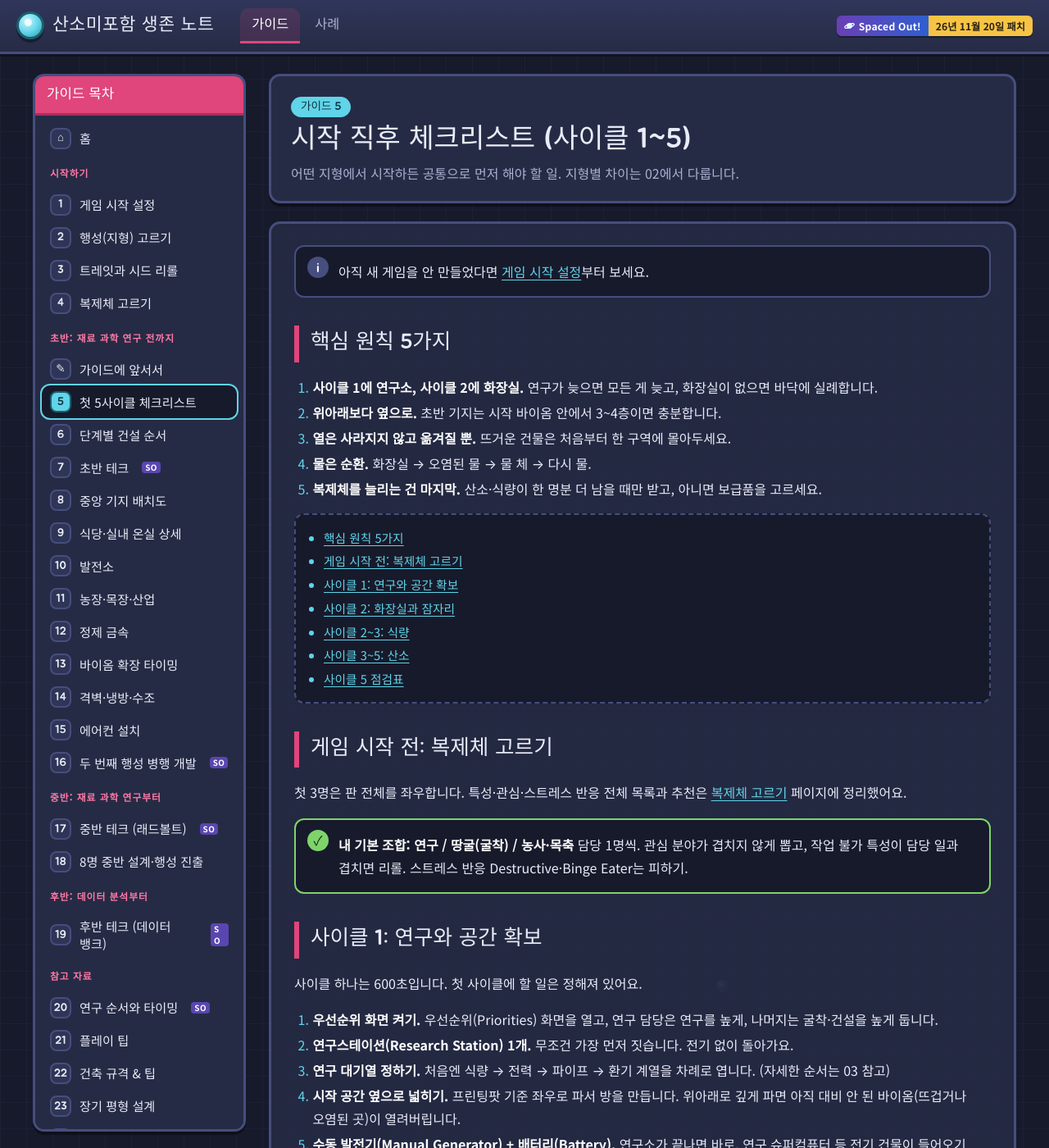
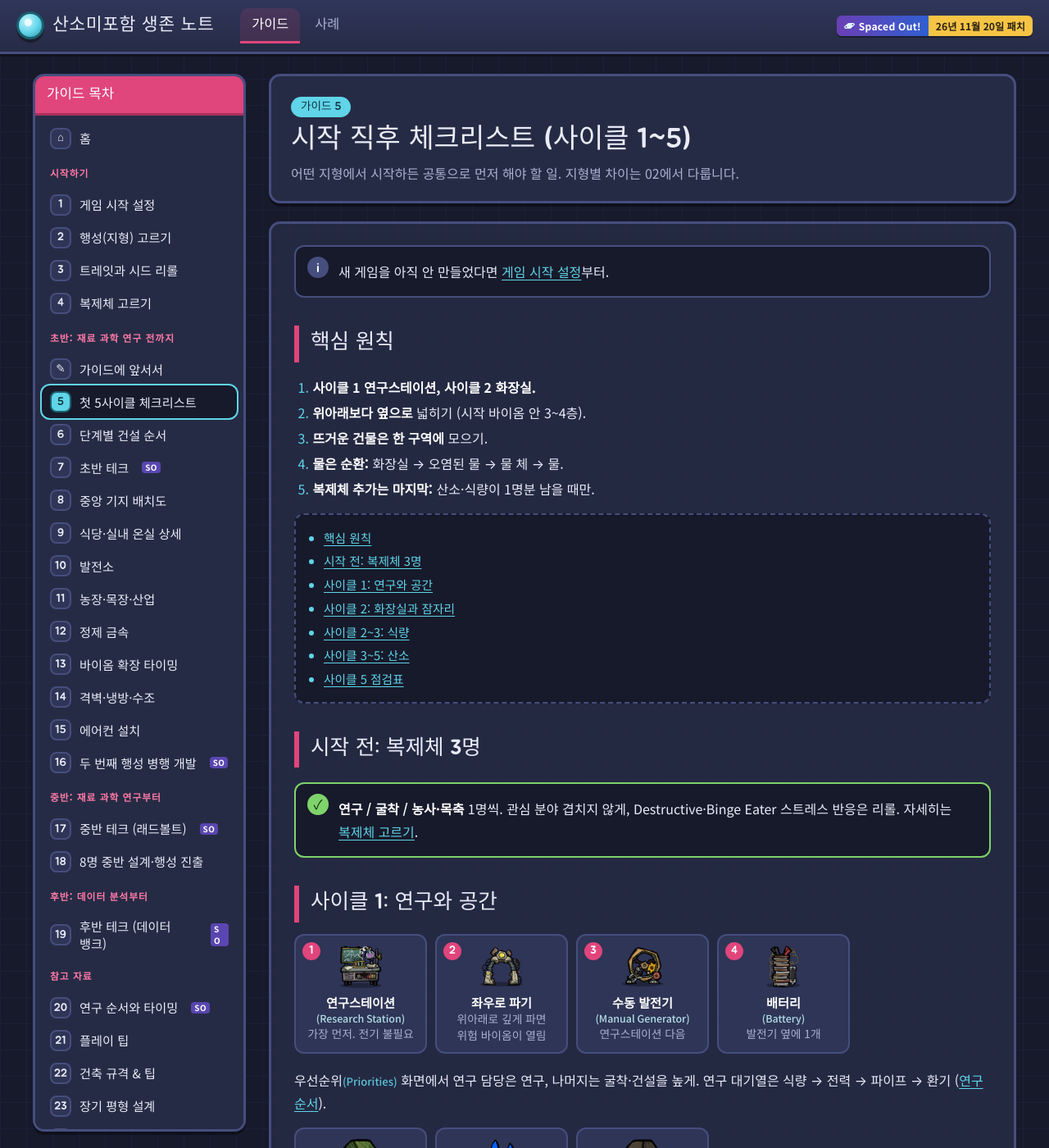
Before and after one commit to zaGamer95/oni, a Jekyll site: the page built from guide/01-first-cycles.md, in a window 1280 px wide and 1400 px high. Shown: the whole window at 82% size. Built offline with Jekyll 4.4.1, drawn with Linux system fonts in a browser that asks for light colours; some of the changed text lies outside the part shown.

Commit message:
간결 모드 컴포넌트: 접이식 상세 수치, 아이콘 카드, 한영 병행 표기 강조 + 첫 5사이클 페이지 시범 적용
Co-Authored-By: Claude Opus 5.5 <noreply@anthropic.com>
Claude-Session: https://claude.ai/code/session_01D1TBnShQY31ViVkF2RHigT

```diff
--- /dev/null
+++ b/_includes/i.html
@@ -0,0 +1 @@
+<img class="gi" src="{{ '/assets/img/icons/' | append: include.n | append: '.png' | relative_url }}" alt="{{ include.alt | default: include.n }}" loading="lazy">
--- a/assets/css/style.css
+++ b/assets/css/style.css
@@ -589,3 +589,49 @@ img.img-missing { display: none; }
 .case-body { display: flex; flex-direction: column; gap: 4px; align-items: flex-start; }
 .case-body strong { font-family: var(--font-display); font-size: 1.2rem; font-weight: 400; }
 .case-body small { color: var(--ink-dim); font-size: .88rem; }
+
+/* ==========================================================
+   간결 모드 컴포넌트 (2026-11-28)
+   ========================================================== */
+/* 접이식 상세 수치: <details class="nums" markdown="1"><summary>상세 수치</summary> ... </details> */
+.prose details.nums { margin: 12px 0 18px; background: var(--bg); border: 2px dashed var(--panel-edge); border-radius: 12px; }
+.prose details.nums > summary {
+  cursor: pointer; list-style: none; padding: 9px 14px; font-family: var(--font-display); color: var(--power);
+  display: flex; align-items: center; gap: 8px; user-select: none;
+}
+.prose details.nums > summary::-webkit-details-marker { display: none; }
+.prose details.nums > summary::before {
+  content: "▸"; display: grid; place-items: center; width: 22px; height: 22px; border-radius: 6px;
+  background: var(--panel-2); color: var(--power); font-size: .8rem; transition: transform .15s;
+}
+.prose details.nums > summary::after { content: "눌러서 펼치기"; margin-left: auto; font-family: var(--font-body); font-size: .75rem; color: var(--ink-dim); }
+.prose details.nums[open] > summary::before { transform: rotate(90deg); }
+.prose details.nums[open] > summary::after { content: "접기"; }
+.prose details.nums[open] { border-style: solid; }
+.prose details.nums > :not(summary) { margin-left: 14px; margin-right: 14px; }
+.prose details.nums > :last-child { margin-bottom: 14px; }
+.prose details.nums .table-wrap { margin: 6px 14px 12px; }
+
+/* 인게임 아이콘 (인라인): {% include i.html n="Outhouse" %} */
+.prose img.gi { width: 1.6em; height: 1.6em; object-fit: contain; vertical-align: -0.45em; margin-right: 2px; }
+
+/* 아이콘 카드 그리드: 목록 위에 {: .ico-grid} */
+.prose ul.ico-grid { list-style: none; padding: 0; margin: 14px 0 18px; display: grid; grid-template-columns: repeat(auto-fill, minmax(150px, 1fr)); gap: 10px; }
+.prose ul.ico-grid > li {
+  margin: 0; padding: 12px 10px 10px; text-align: center; font-size: .86rem; line-height: 1.45; color: var(--ink-dim);
+  background: var(--panel-2); border: 2px solid var(--panel-edge); border-radius: 12px;
+}
+.prose ul.ico-grid > li::marker { content: none; }
+.prose ul.ico-grid > li img.gi, .prose ul.ico-grid > li > img { display: block; width: 52px; height: 52px; margin: 0 auto 6px; vertical-align: 0; }
+.prose ul.ico-grid > li strong { display: block; color: #fff; font-size: .95rem; }
+.prose ul.ico-grid > li strong .en { display: block; }
+.prose ol.ico-grid { counter-reset: s; list-style: none; padding: 0; margin: 14px 0 18px; display: grid; grid-template-columns: repeat(auto-fill, minmax(150px, 1fr)); gap: 10px; }
+.prose ol.ico-grid > li { counter-increment: s; position: relative; margin: 0; padding: 12px 10px 10px; text-align: center; font-size: .86rem; line-height: 1.45; color: var(--ink-dim); background: var(--panel-2); border: 2px solid var(--panel-edge); border-radius: 12px; }
+.prose ol.ico-grid > li::before { content: counter(s); position: absolute; left: 8px; top: 8px; width: 22px; height: 22px; border-radius: 50%; display: grid; place-items: center; background: var(--accent); color: #fff; font-family: var(--font-display); font-size: .85rem; }
+.prose ol.ico-grid > li img.gi, .prose ol.ico-grid > li > img { display: block; width: 52px; height: 52px; margin: 0 auto 6px; vertical-align: 0; }
+.prose ol.ico-grid > li strong { display: block; color: #fff; font-size: .95rem; }
+.prose ol.ico-grid > li strong .en { display: block; }
+
+/* 한영 병행 표기: "한글 (English)"의 영어 부분을 main.js가 .en 으로 감쌈 */
+.prose .en { font-size: .82em; font-weight: 500; color: var(--oxygen); opacity: .9; white-space: nowrap; }
+.prose strong .en { color: #bfeef7; }
--- a/assets/js/main.js
+++ b/assets/js/main.js
@@ -167,3 +167,31 @@ document.querySelectorAll('img[data-fallback]').forEach(function (img) {
     show(total);
   } else show(1);
 })();
+
+// 한영 병행 표기: 본문 "한글 (English)"의 "(English)"를 <span class="en">으로 감싸 눈에 잘 띄게
+(function () {
+  var re = /\(([A-Z][A-Za-z0-9'’.\-&!]*(?: [A-Za-z0-9'’.\-&!]+)*)\)/g;
+  var root = document.querySelector('.prose');
+  if (!root) return;
+  var walker = document.createTreeWalker(root, NodeFilter.SHOW_TEXT, {
+    acceptNode: function (n) {
+      if (!n.nodeValue || n.nodeValue.indexOf('(') < 0) return NodeFilter.FILTER_REJECT;
+      if (n.parentNode.closest('code, pre, svg, script, style, a.btn')) return NodeFilter.FILTER_REJECT;
+      re.lastIndex = 0;
+      return re.test(n.nodeValue) ? NodeFilter.FILTER_ACCEPT : NodeFilter.FILTER_REJECT;
+    }
+  });
+  var nodes = [];
+  while (walker.nextNode()) nodes.push(walker.currentNode);
+  nodes.forEach(function (n) {
+    var s = n.nodeValue, frag = document.createDocumentFragment(), last = 0, m;
+    re.lastIndex = 0;
+    while ((m = re.exec(s))) {
+      frag.appendChild(document.createTextNode(s.slice(last, m.index)));
+      var sp = document.createElement('span'); sp.className = 'en'; sp.lang = 'en'; sp.textContent = '(' + m[1] + ')';
+      frag.appendChild(sp); last = re.lastIndex;
+    }
+    frag.appendChild(document.createTextNode(s.slice(last)));
+    n.parentNode.replaceChild(frag, n);
+  });
+})();
--- a/guide/01-first-cycles.md
+++ b/guide/01-first-cycles.md
@@ -7,76 +7,103 @@ permalink: /guide/first-cycles/
 description: 어떤 지형에서 시작하든 공통으로 먼저 해야 할 일. 지형별 차이는 02에서 다룹니다.
 ---
 
-> 아직 새 게임을 안 만들었다면 [게임 시작 설정]({{ '/start/' | relative_url }})부터 보세요.
+> 새 게임을 아직 안 만들었다면 [게임 시작 설정]({{ '/start/' | relative_url }})부터.
 
-## 핵심 원칙 5가지
+## 핵심 원칙
 
-1. **사이클 1에 연구소, 사이클 2에 화장실.** 연구가 늦으면 모든 게 늦고, 화장실이 없으면 바닥에 실례합니다.
-2. **위아래보다 옆으로.** 초반 기지는 시작 바이옴 안에서 3~4층이면 충분합니다.
-3. **열은 사라지지 않고 옮겨질 뿐.** 뜨거운 건물은 처음부터 한 구역에 몰아두세요.
-4. **물은 순환.** 화장실 → 오염된 물 → 물 체 → 다시 물.
-5. **복제체를 늘리는 건 마지막.** 산소·식량이 한 명분 더 남을 때만 받고, 아니면 보급품을 고르세요.
+1. **사이클 1 연구스테이션, 사이클 2 화장실.**
+2. **위아래보다 옆으로** 넓히기 (시작 바이옴 안 3~4층).
+3. **뜨거운 건물은 한 구역에** 모으기.
+4. **물은 순환:** 화장실 → 오염된 물 → 물 체 → 물.
+5. **복제체 추가는 마지막:** 산소·식량이 1명분 남을 때만.
 
 * 목차
 {:toc}
 
-## 게임 시작 전: 복제체 고르기
+## 시작 전: 복제체 3명
 
-첫 3명은 판 전체를 좌우합니다. 특성·관심·스트레스 반응 전체 목록과 추천은 [복제체 고르기]({{ '/guide/duplicants/' | relative_url }}) 페이지에 정리했어요.
-
-> **내 기본 조합: 연구 / 땅굴(굴착) / 농사·목축** 담당 1명씩. 관심 분야가 겹치지 않게 뽑고, 작업 불가 특성이 담당 일과 겹치면 리롤. 스트레스 반응 Destructive·Binge Eater는 피하기.
+> **연구 / 굴착 / 농사·목축** 1명씩. 관심 분야 겹치지 않게, Destructive·Binge Eater 스트레스 반응은 리롤. 자세히는 [복제체 고르기]({{ '/guide/duplicants/' | relative_url }}).
 {: .tip}
 
+## 사이클 1: 연구와 공간
 
-## 사이클 1: 연구와 공간 확보
+{: .ico-grid}
+1. {% include i.html n="Research_Station" %} **연구스테이션 (Research Station)** 가장 먼저. 전기 불필요
+2. {% include i.html n="Printing_Pod" %} **좌우로 파기** 위아래로 깊게 파면 위험 바이옴이 열림
+3. {% include i.html n="Manual_Generator" %} **수동 발전기 (Manual Generator)** 연구스테이션 다음
+4. {% include i.html n="Battery" %} **배터리 (Battery)** 발전기 옆에 1개
 
-사이클 하나는 600초입니다. 첫 사이클에 할 일은 정해져 있어요.
+우선순위(Priorities) 화면에서 연구 담당은 연구, 나머지는 굴착·건설을 높게. 연구 대기열은 식량 → 전력 → 파이프 → 환기 ([연구 순서]({{ '/guide/research/' | relative_url }})).
 
-1. **우선순위 화면 켜기.** 우선순위(Priorities) 화면을 열고, 연구 담당은 연구를 높게, 나머지는 굴착·건설을 높게 둡니다.
-2. **연구스테이션(Research Station) 1개.** 무조건 가장 먼저 짓습니다. 전기 없이 돌아가요.
-3. **연구 대기열 정하기.** 처음엔 식량 → 전력 → 파이프 → 환기 계열을 차례로 엽니다. (자세한 순서는 03 참고)
-4. **시작 공간 옆으로 넓히기.** 프린팅팟 기준 좌우로 파서 방을 만듭니다. 위아래로 깊게 파면 아직 대비 안 된 바이옴(뜨겁거나 오염된 곳)이 열려버립니다.
-5. **수동 발전기(Manual Generator) + 배터리(Battery).** 연구소가 끝나면 바로. 연구 슈퍼컴퓨터 등 전기 건물이 들어오기 전에 깔아둡니다.
+{: .ico-grid}
+- {% include i.html n="Algae" %} **조류 (Algae)** 초반 산소
+- {% include i.html n="Water" %} **물 (Water)** 화장실·세면
+- {% include i.html n="Dirt" %} **흙 (Dirt)** 끼니나무 비료
 
-> 바닥이나 벽에 보이는 **조류(Algae)**, **흙(Dirt)**, **물(Water)** 웅덩이 위치를 기억해 두세요. 초반 산소·식량·화장실이 전부 이 세 가지에서 나옵니다.
+위 세 자원의 위치를 기억해 두세요.
 
 ## 사이클 2: 화장실과 잠자리
 
-- **바닥 18칸에 뒷간(Outhouse) 4개 + 세면기(Wash Basin) 4개**, 그리고 물웅덩이에 **피처 펌프(Pitcher Pump) 1개.** 처음부터 이 크기로 지어두면 나중에 다시 지을 필요가 없습니다. 화장실에서 나오는 길에 세면기를 지나가게 배치하세요. (사진은 [6 건설 순서]({{ '/guide/build-order/' | relative_url }}))
-- **간이 침대(Cot) 복제체 수만큼.** 잠을 못 자면 스트레스가 쌓입니다.
-- **배급 상자(Ration Box)** 를 식당 쪽에 하나.
+{: .ico-grid}
+- {% include i.html n="Outhouse" %} **뒷간 (Outhouse)** ×4
+- {% include i.html n="Wash_Basin" %} **세면기 (Wash Basin)** ×4, 나가는 길목에
+- {% include i.html n="Pitcher_Pump" %} **피처 펌프 (Pitcher Pump)** 물웅덩이에 1개
+- {% include i.html n="Cot" %} **간이침대 (Cot)** 복제체 수만큼
+- {% include i.html n="Ration_Box" %} **배급 상자 (Ration Box)** 식당 쪽 1개
 
-> 화장실이 없으면 복제체가 바닥에 볼일을 봅니다. 오염된 물이 바닥에 깔리고 병균(식중독)이 퍼지니 사이클 2 안에 반드시 지으세요.
+> 화장실이 없으면 바닥에 볼일을 봅니다. 오염된 물 + 식중독 병균. **사이클 2 안에.** 배치 사진은 [건설 순서]({{ '/guide/build-order/' | relative_url }}).
 {: .warn}
+
+<details class="nums" markdown="1">
+<summary>상세 수치</summary>
+
+- 화장실 구역: 바닥 18칸에 뒷간 4 + 세면기 4. 처음부터 이 크기로 지으면 다시 지을 일이 없음.
+- 사이클 1개 = 600초.
+</details>
 
 ## 사이클 2~3: 식량
 
-시작할 때 받은 식량은 며칠이면 떨어집니다.
+{: .ico-grid}
+- {% include i.html n="Mealwood" %} **끼니나무 (Mealwood)** 1명당 5그루
+- {% include i.html n="Planter_Box" %} **재배 박스 (Planter Box)** 또는 재배 타일 (Farm Tile)
+- {% include i.html n="Microbe_Musher" %} **미생물 걸죽기 (Microbe Musher)** 이빵 (Liceloaf)으로 만들면 1명당 4그루. 걸죽바는 비상용
 
-- **끼니나무(Mealwood)** 씨앗을 **재배 박스(Planter Box)** 이나 **재배 타일(Farm Tile)** 에 심습니다. 흙(Dirt)을 비료로 씁니다.
-- 처음엔 **복제체 1명당 끼니나무 약 5개**, 수확물을 **이빵(Liceloaf)** 으로 구워 먹으면 **4그루**면 충분합니다. (1개가 3사이클마다 600kcal → 하루 200kcal, 복제체는 하루 1000kcal)
-- 씨앗이 모자라면 바닥의 야생 식물을 수확하면서 씨앗을 모읍니다. 야생 식물은 다 키우지 말고, 씨앗 확보용으로 남겨두는 게 좋아요.
-- 급하면 **미생물 걸죽기(Microbe Musher)** 로 흙+물을 **걸죽바(Mush Bar)** 로 만들 수 있습니다. 맛이 없어서 사기가 떨어지니 비상용입니다.
+야생 식물은 씨앗용으로 남겨 두기.
+
+<details class="nums" markdown="1">
+<summary>상세 수치</summary>
+
+| 항목 | 값 |
+|---|---|
+| 끼니나무 1그루 | 3사이클마다 600 kcal (하루 200 kcal) |
+| 복제체 1명 | 하루 1000 kcal |
+| 비료 | 흙 (Dirt) |
+| 걸죽바 (Mush Bar) | 흙 + 물, 맛이 없어 사기 하락 |
+</details>
 
 ## 사이클 3~5: 산소
 
-시작 지역의 산소는 생각보다 빨리 줄어듭니다. 대략 사이클 5~10쯤 숨이 가빠지기 시작해요.
+{: .ico-grid}
+- {% include i.html n="Oxygen_Diffuser" %} **산소 확산기 (Oxygen Diffuser)** 조류 투입, 1대 ≈ 5명
+- {% include i.html n="Oxylite" %} **산소석 (Oxylite)** 캐서 바닥에 두면 공짜 산소
+- {% include i.html n="Carbon_Dioxide" %} **이산화탄소 (CO₂)** 가장 낮은 곳에 구덩이
 
-- **산소 확산기(Oxygen Diffuser)** 를 짓고 주변 조류(Algae)를 캐서 넣습니다. 1대가 복제체 약 5명분입니다.
-- 시작 근처에 **산소석(Oxylite)** 이 있다면 캐서 기지 바닥에 그냥 두면 산소를 뿜습니다. 공짜 산소입니다.
-- 이산화탄소(CO₂)는 무거워서 기지 바닥에 고입니다. 가장 낮은 곳에 구덩이를 하나 파두면 CO₂가 거기로 모입니다.
+> 조류는 한정 자원. 확산기는 약 30사이클 버티는 다리 역할, 결국 **전해조 (Electrolyzer)** 로 ([장기 평형 설계]({{ '/guide/sustainability/' | relative_url }})).
+{: .warn}
 
-> 조류는 한정 자원입니다. 확산기는 30사이클 정도 버티는 다리 역할이고, 결국 **전해조(Electrolyzer)** 로 넘어가야 합니다. ([23 장기 평형 설계]({{ '/guide/sustainability/' | relative_url }}) 참고)
-{: .warn}
+<details class="nums" markdown="1">
+<summary>상세 수치</summary>
+
+- 시작 지역 산소는 사이클 5~10쯤 부족해지기 시작.
+- CO₂는 산소보다 무거워 기지 바닥에 고임.
+</details>
 
 ## 사이클 5 점검표
 
-이 상태면 순조로운 출발입니다.
-
-- [ ] 연구소가 쉬지 않고 돌아간다
-- [ ] 화장실 + 세면기가 있고 동선이 맞다
-- [ ] 침대가 복제체 수만큼 있다
-- [ ] 끼니나무가 복제체당 5개 이상 심겨 있다
-- [ ] 산소 확산기가 돌아가고 조류 재고가 보인다
-- [ ] 수동 발전기 + 배터리 1개 이상
-- [ ] 산소 오버레이(F1)에서 기지 안이 초록색이다
+- [ ] 연구스테이션이 쉬지 않음
+- [ ] 화장실 + 세면기 동선 OK
+- [ ] 침대 = 복제체 수
+- [ ] 끼니나무 1명당 5그루 이상
+- [ ] 산소 확산기 + 조류 재고
+- [ ] 수동 발전기 + 배터리
+- [ ] 산소 오버레이(F1)에서 기지 안이 초록
```
Also changed, not shown: assets/img/icons/Algae.png (added), assets/img/icons/Carbon_Dioxide.png (added), assets/img/icons/Dirt.png (added), assets/img/icons/Liceloaf.png (added), assets/img/icons/Mush_Bar.png (added), assets/img/icons/Oxylite.png (added), assets/img/icons/Pitcher_Pump.png (added), assets/img/icons/Planter_Box.png (added), assets/img/icons/Water.png (added), 1 other file.
